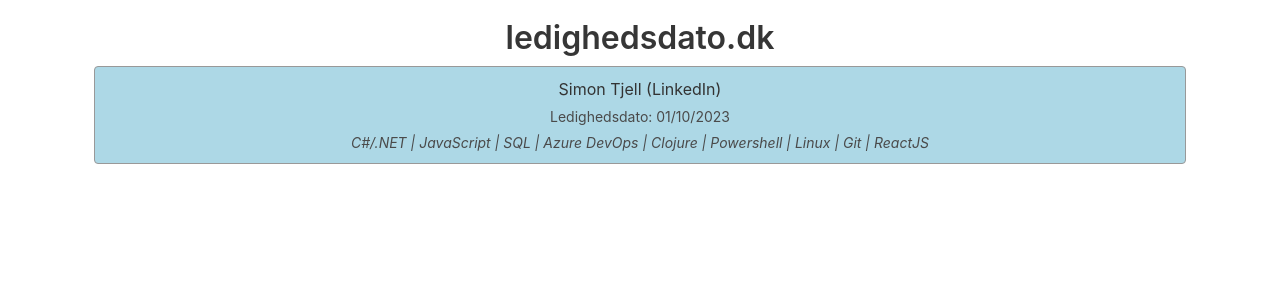
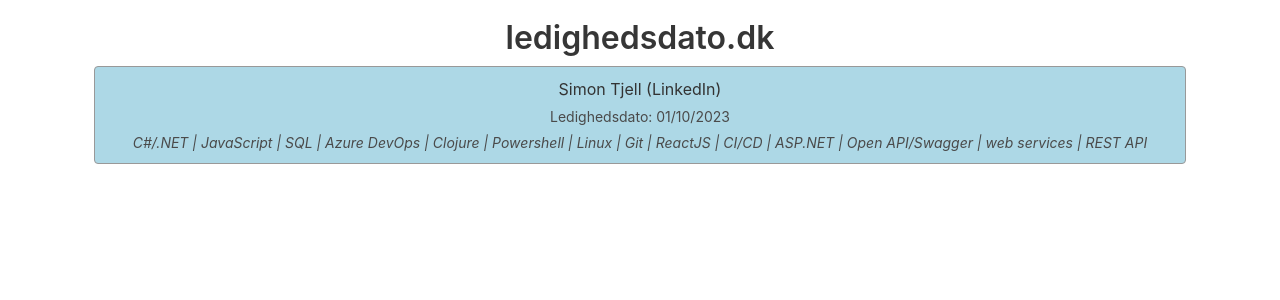
Before and after one commit to simontjell/ledighedsdato, a Jekyll site: the page built from _konsulenter/SimonTjell.md, in a window 1280 px wide. Shown: the top 300 px of the page. Built offline with Jekyll 4.4.1, drawn with Linux system fonts in a browser that asks for light colours.

Commit message:
Update SimonTjell.md

```diff
--- a/_konsulenter/SimonTjell.md
+++ b/_konsulenter/SimonTjell.md
@@ -3,6 +3,6 @@ navn: Simon Tjell
 link: /konsulenter/SimonTjell
 linkedin: simontjell
 ledighedsdato: 01/10/2023
-kompetencer: C#/.NET,JavaScript,SQL,Azure DevOps,Clojure,Powershell,Linux,Git,ReactJS
+kompetencer: C#/.NET,JavaScript,SQL,Azure DevOps,Clojure,Powershell,Linux,Git,ReactJS,CI/CD,ASP.NET,Open API/Swagger,web services,REST API
 ---
 Simon
```
